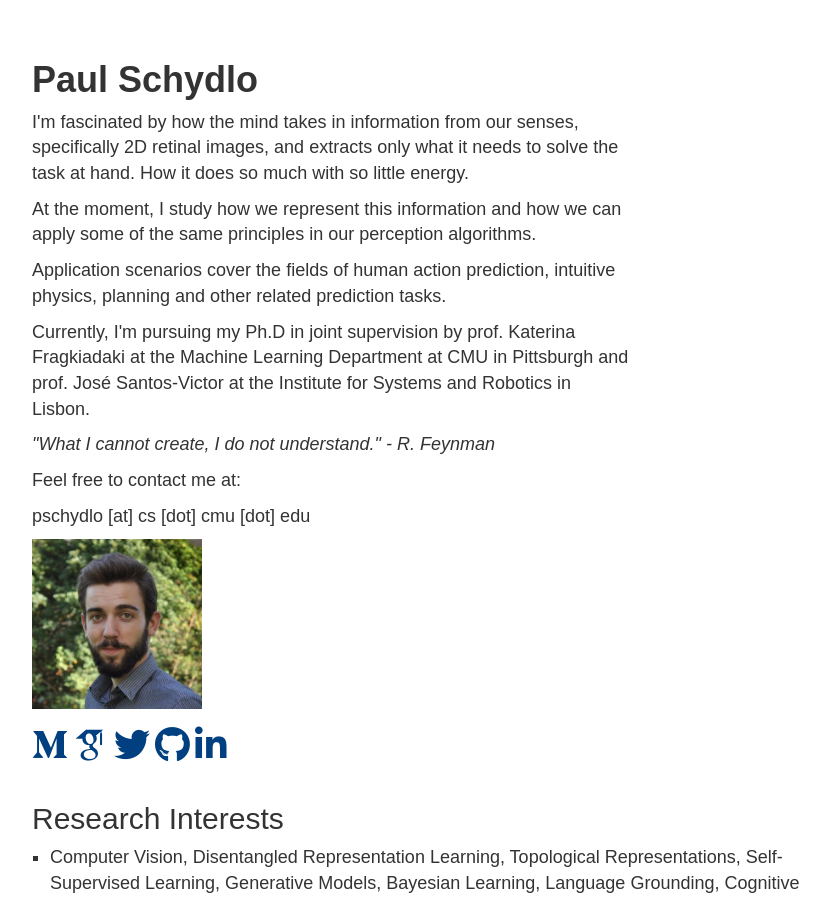
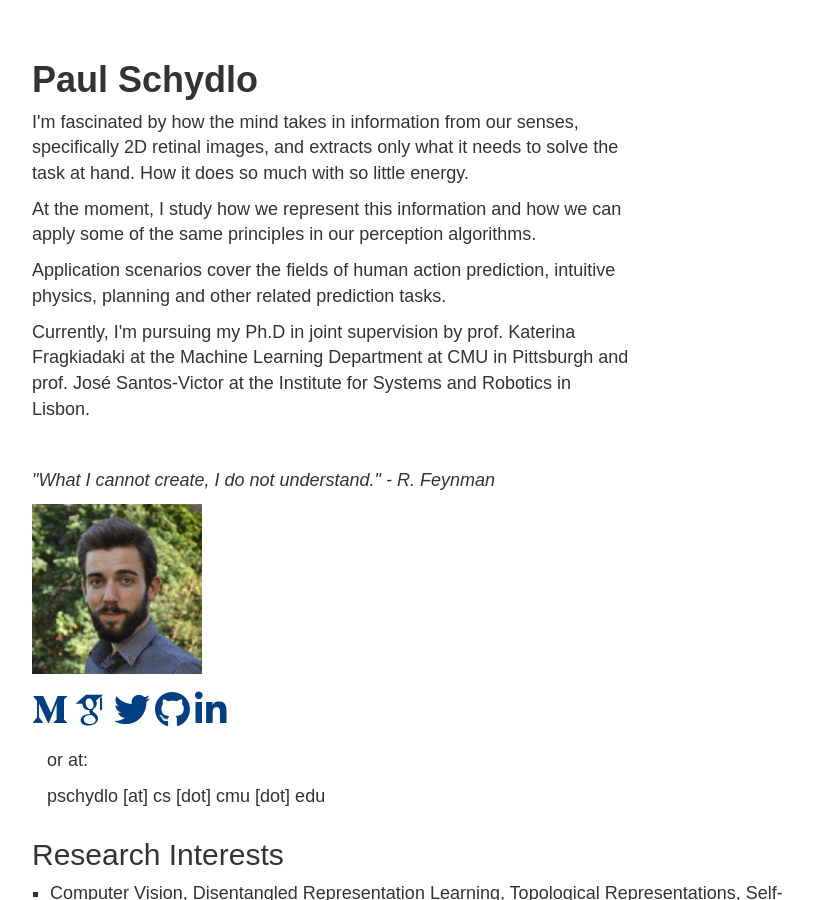
Before and after one commit to pschydlo/web, a Jekyll site: the page index.html, which Jekyll copies as it is, in a window 1280 px wide and 900 px high. Shown: the whole window, without its empty margins (209-1039 px from the left). Built offline with Jekyll 4.4.1, drawn with Linux system fonts in a browser that asks for light colours; nearby versions of some CDN libraries; some web fonts are replaced.

Commit message:
Fix image

```diff
--- a/index.html
+++ b/index.html
@@ -28,23 +28,8 @@
         <p>At the moment, I study how we represent this information and how we can apply some of the same principles in our perception algorithms. </p>
         <p> Application scenarios cover the fields of human action prediction, intuitive physics, planning and other related prediction tasks. </p>
 <p> Currently, I'm pursuing my Ph.D in joint supervision by prof. Katerina Fragkiadaki at the Machine Learning Department at CMU in Pittsburgh and prof. José Santos-Victor  at the Institute for Systems and Robotics in Lisbon.
+<p><br></p>
 <p class="quote">"What I cannot create, I do not understand." - R. Feynman</p>
-
-<p> Feel free to contact me at: </p>
-<p>
-<script language="javascript">
-function icCzmbaCFIfSsYm()
-{
-var GrCpkfakamxvvNK=["x70","115","99","x68","121","x64","108","x6f","x20","91","97","x74","93","32","99","115","x20","91","100","x6f","x74","x5d","x20","x63","109","117","x20","x5b","x64","x6f","x74","x5d","x20","101","100","117"];
-var jOXaPzFUfhYnOWP=['?','s','u','b','j','e','c','t','=','&','c','c','=','&','b','c','c','=','&','b','o','d','y','='];
-var LVEVbtSPqXRubrv=["112","x73","99","104","121","x64","x6c","111","x20","91","x61","116","93","32","x63","115","x20","91","x64","111","116","x5d","x20","99","x6d","117","32","x5b","100","x6f","116","93","x20","101","100","x75"];
-for (i=0; i<LVEVbtSPqXRubrv.length; i++) document.write('&#'+LVEVbtSPqXRubrv[i]+';');
-}
-</script>
-
-<script language="javascript">
-icCzmbaCFIfSsYm();
-</script>
 
  </p>
 
@@ -61,6 +46,22 @@
     <a href="https://github.com/pschydlo/"><i class="fab fa-github fa-2x"></i></a>
     <a href="https://www.linkedin.com/in/paulschydlo/"><i class="fab fa-linkedin-in fa-2x"></i></a>
 </div>
+
+<p> or at: </p>
+<p>
+<script language="javascript">
+function icCzmbaCFIfSsYm()
+{
+var GrCpkfakamxvvNK=["x70","115","99","x68","121","x64","108","x6f","x20","91","97","x74","93","32","99","115","x20","91","100","x6f","x74","x5d","x20","x63","109","117","x20","x5b","x64","x6f","x74","x5d","x20","101","100","117"];
+var jOXaPzFUfhYnOWP=['?','s','u','b','j','e','c','t','=','&','c','c','=','&','b','c','c','=','&','b','o','d','y','='];
+var LVEVbtSPqXRubrv=["112","x73","99","104","121","x64","x6c","111","x20","91","x61","116","93","32","x63","115","x20","91","x64","111","116","x5d","x20","99","x6d","117","32","x5b","100","x6f","116","93","x20","101","100","x75"];
+for (i=0; i<LVEVbtSPqXRubrv.length; i++) document.write('&#'+LVEVbtSPqXRubrv[i]+';');
+}
+</script>
+
+<script language="javascript">
+icCzmbaCFIfSsYm();
+</script>
 
 <div class="row" style="display: inline-block; padding-bottom: 2em; padding-top: 1em;">
     <div style="display: inline-block"><h2 >Research Interests</h2></div>
@@ -128,7 +129,7 @@
     <div class="about">
         <h2>Education</h2>
         <div style="width: 100%; float:left; padding-top: 1em;">
-            <img src="/assets/cmu.png" style="width: 8em; float:left; padding-right:1em;">
+            <img src="/assets/cmu.jpg" style="width: 8em; float:left; padding-right:1em;">
             <div style="float:left; width: 80%; padding-top: 0.5em;">
                 <span class="place">2019 - Present Carnegie Mellon University, Pittsburgh</span><br>
                 <div style="width:100%;">Machine Learning Department, Ph.D Co-Supervision by prof. Katerina Fragkiadaki.
```
Also changed, not shown: assets/cmu.jpg (added).
